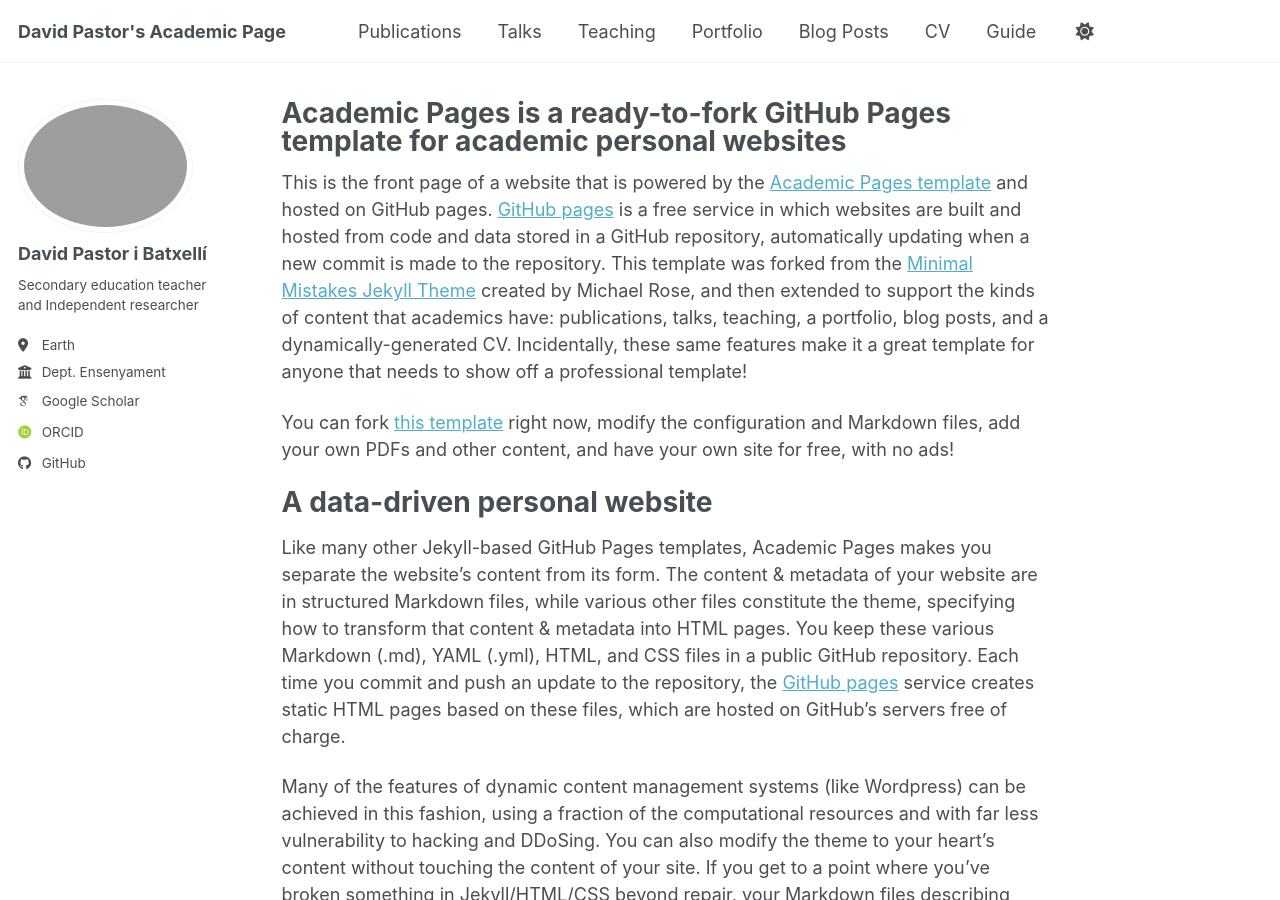
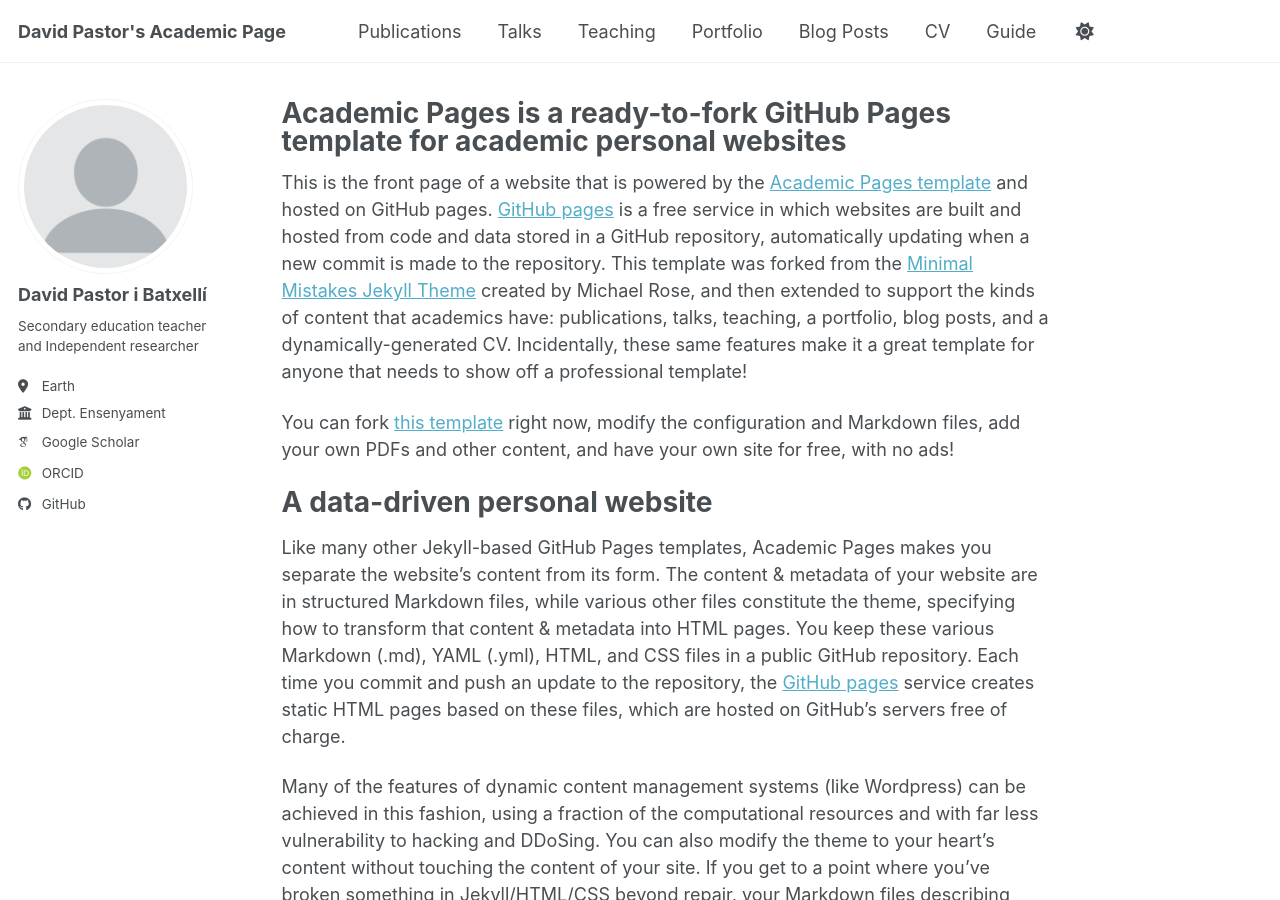
Before and after one commit to profpastor/profpastor.github.io, a Jekyll site: the page built from _pages/about.md, in a window 1280 px wide and 900 px high. Built offline with Jekyll 4.4.1, drawn with Linux system fonts in a browser that asks for light colours; some web fonts are replaced; a script bundle is joined from its source files by our own code; library files that are not in the unit come from our copies.

Commit message:
Update author avatar in configuration file

```diff
--- a/_config.yml
+++ b/_config.yml
@@ -23,7 +23,7 @@ repository               : ""
 #               Additional customization can be done by editing /_includes/author-profile.html
 author:
   # Biographic information
-  avatar           : # foto
+  avatar           : "profile.png"
   name             : "David Pastor i Batxellí"
   pronouns         : # example: "she/her"
   bio              : "Secondary education teacher and Independent researcher"
```
